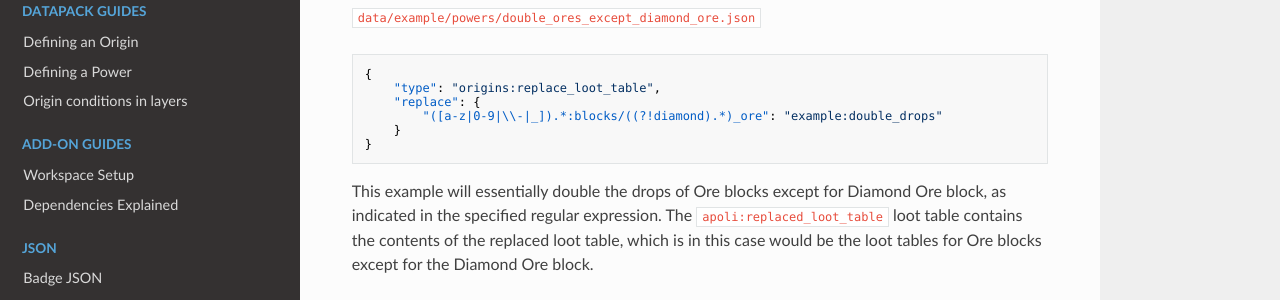
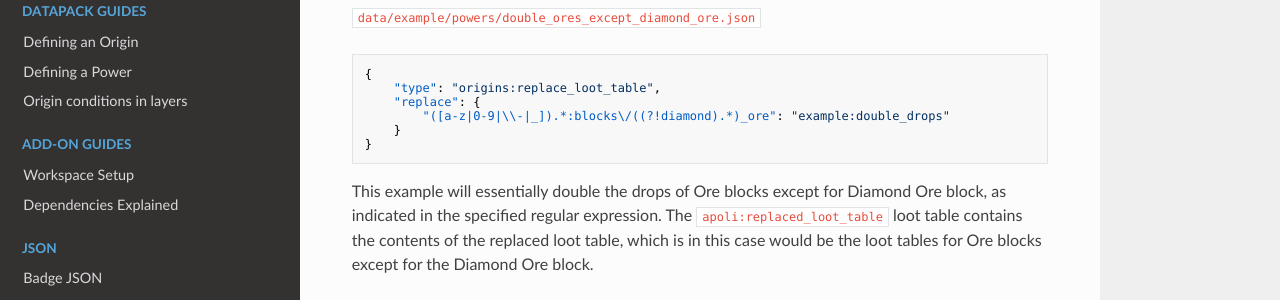
Before and after one commit to apace100/origins-docs, an MkDocs documentation site: the page built from docs/types/power_types/replace_loot_table.md, in a window 1280 px wide and 900 px high, scrolled down 1407 px. Shown: the part 151-451 px from the top of the window. Built offline with MkDocs 1.6.1, drawn with Linux system fonts in a browser that asks for light colours; nearby versions of some CDN libraries.

````diff
--- a/docs/types/power_types/replace_loot_table.md
+++ b/docs/types/power_types/replace_loot_table.md
@@ -68,7 +68,7 @@ Field | Type | Default | Description
 {
     "type": "origins:replace_loot_table",
     "replace": {
-        "([a-z|0-9|\\-|_]).*:blocks/((?!diamond).*)_ore": "example:double_drops"
+        "([a-z|0-9|\\-|_]).*:blocks\/((?!diamond).*)_ore": "example:double_drops"
     }
 }
 ```
````
